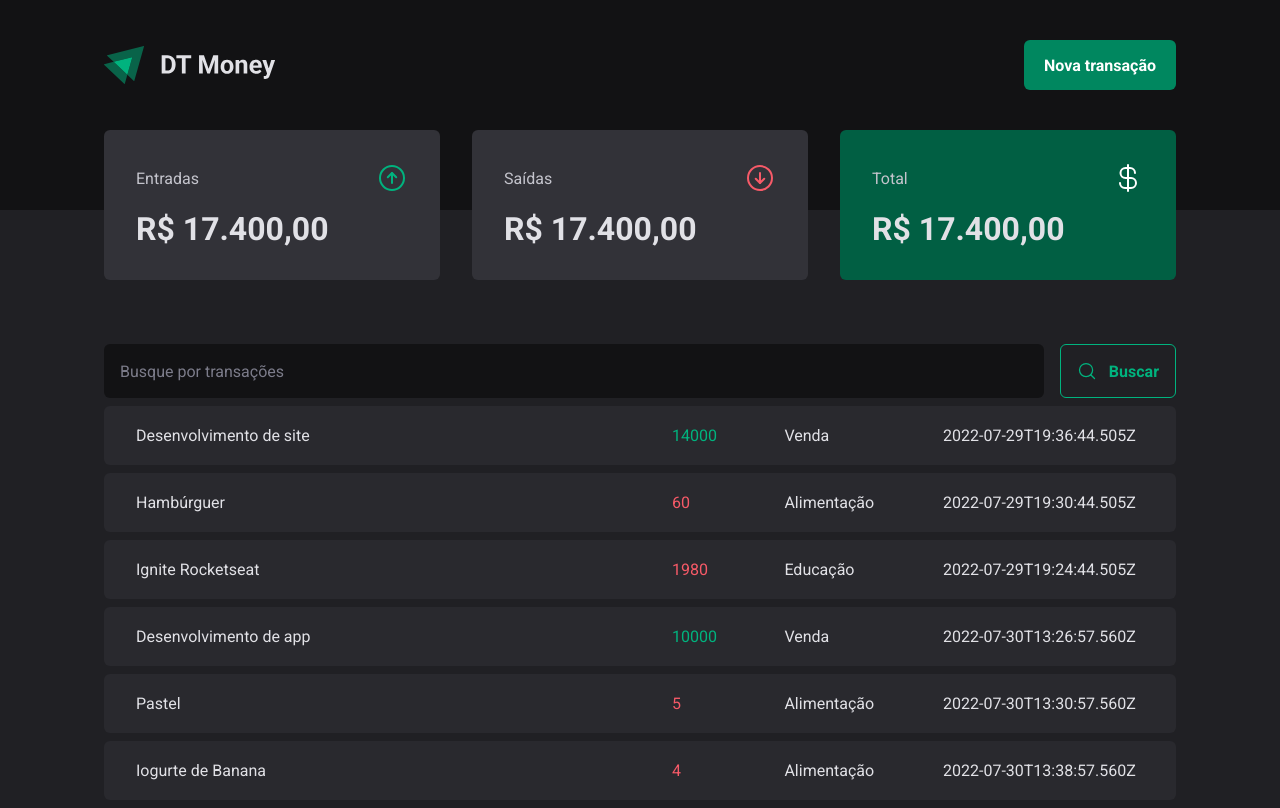
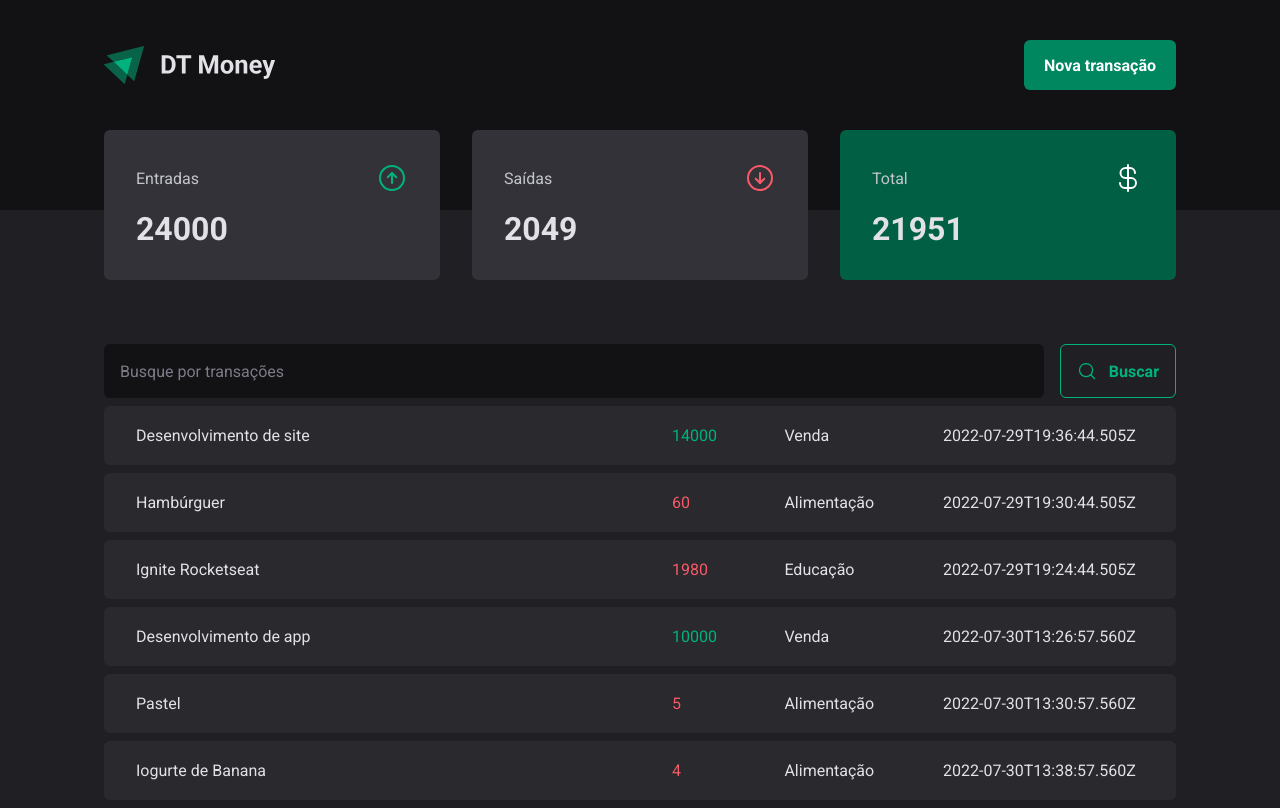
Before and after one commit to DanielSiilva/dt-money, a React (Vite) app: page / in a window 1280 px wide. Built offline with nearby package versions, Linux system fonts and the light colour scheme; data requests are answered from the project's data file.

Commit message:
Feat: Conexão com a API - Calculando resumo de transações

```diff
--- a/src/components/Summary/index.tsx
+++ b/src/components/Summary/index.tsx
@@ -1,12 +1,32 @@
-import { ArrowCircleDown, ArrowCircleUp, CurrencyDollar } from "phosphor-react";
-import { useContext } from "react";
-import { TransactionsContext } from "../../contexts/TransactionsContext";
-import { SummaryCard, SummaryContainer } from "./styles";
+import { ArrowCircleDown, ArrowCircleUp, CurrencyDollar } from 'phosphor-react';
+import { useContext } from 'react';
+import { TransactionsContext } from '../../contexts/TransactionsContext';
+import { SummaryCard, SummaryContainer } from './styles';
 
 export function Summary() {
-  const { transactions } = useContext(TransactionsContext)
 
-  console.log(transactions)
+  const { transactions } = useContext(TransactionsContext);
+
+  const summary = transactions.reduce(
+
+    (acc, transaction) => {
+
+      if (transaction.type === 'income') {
+        acc.income += transaction.price;
+        acc.total += transaction.price;
+      } else {
+        acc.outcome += transaction.price;
+        acc.total -= transaction.price;
+      }
+
+      return acc;
+    },
+    {
+      income: 0,
+      outcome: 0,
+      total: 0,
+    },
+  );
 
   return (
     <SummaryContainer>
@@ -15,21 +35,26 @@
           <span>Entradas</span>
           <ArrowCircleUp size={32} color="#00b37e" />
         </header>
-        <strong>R$ 17.400,00</strong>
+
+        <strong>{summary.income}</strong>
       </SummaryCard>
+
       <SummaryCard>
         <header>
           <span>Saídas</span>
           <ArrowCircleDown size={32} color="#f75a68" />
         </header>
-        <strong>R$ 17.400,00</strong>
+
+        <strong>{summary.outcome}</strong>
       </SummaryCard>
+
       <SummaryCard variant="green">
         <header>
           <span>Total</span>
           <CurrencyDollar size={32} color="#fff" />
         </header>
-        <strong>R$ 17.400,00</strong>
+
+        <strong>{summary.total}</strong>
       </SummaryCard>
     </SummaryContainer>
   );
```
